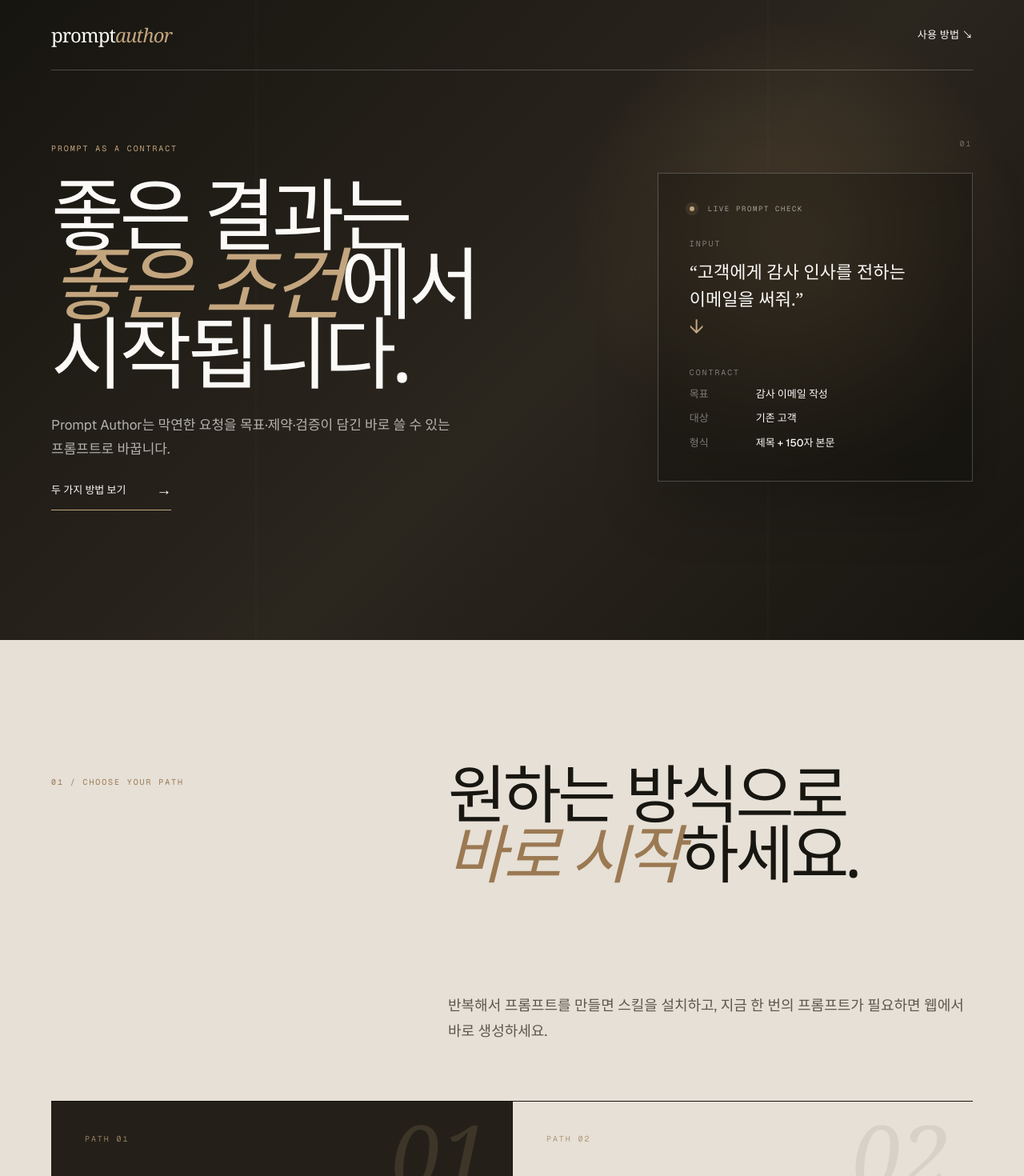
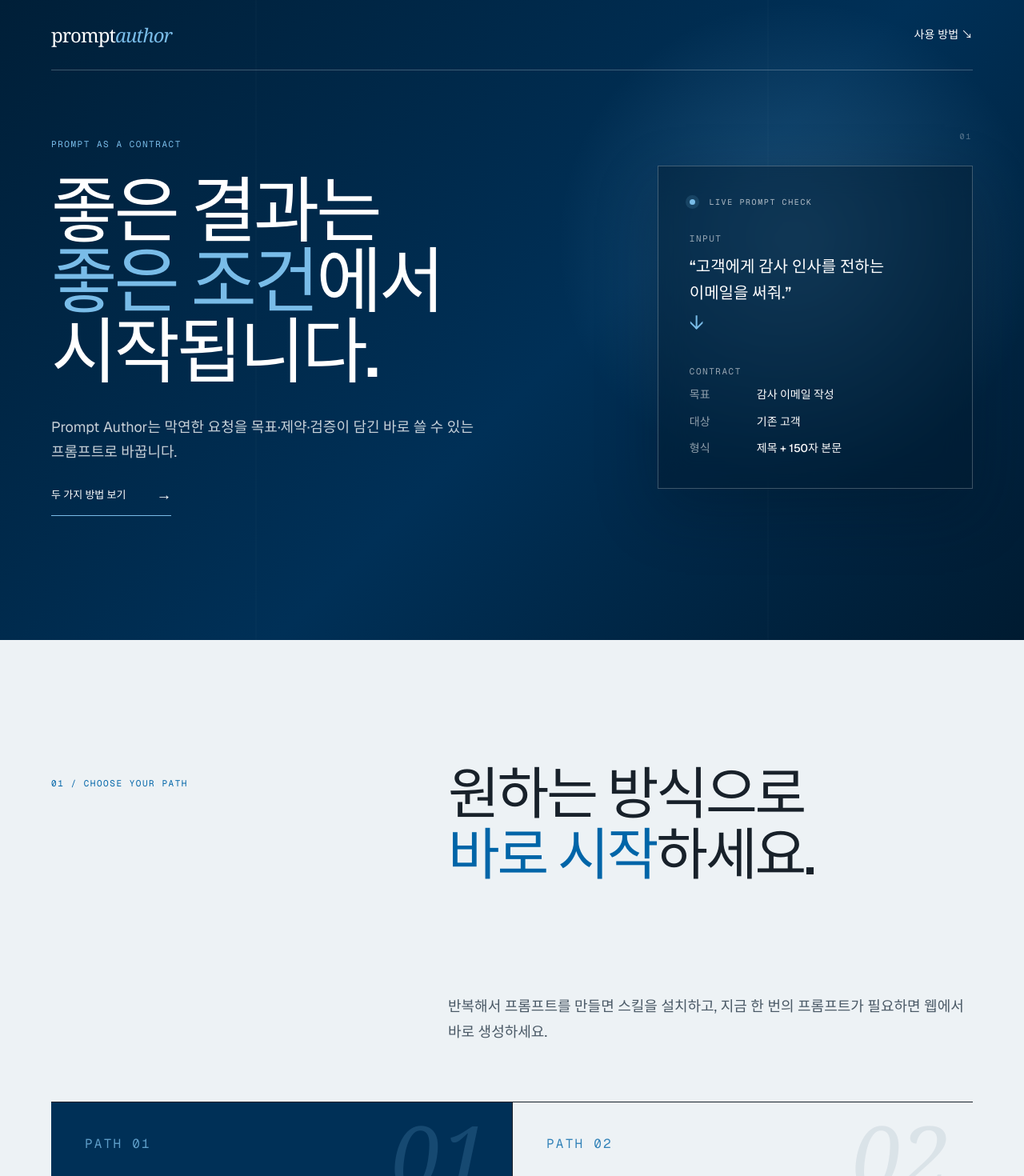
Before and after one commit to jeonys-12/prompt-author-work, a Next.js app in the folder website/: page / in a window 1280 px wide. Shown: the top 1470 px of the page at 80% size. Built offline with nearby package versions, Linux system fonts and the light colour scheme.

Commit message:
Apply Forena blue and improve readability

```diff
--- a/website/app/globals.css
+++ b/website/app/globals.css
@@ -1,57 +1,57 @@
 @import "tailwindcss";
 
-:root { --ink:#181611; --deep:#242019; --paper:#f1eee7; --soft:#e6e0d6; --white:#fbfaf7; --bronze:#9b7953; --bronze-light:#c3a57e; --line:rgba(24,22,17,.22); --line-light:rgba(255,255,255,.22); }
+:root { --ink:#18212a; --deep:#003057; --paper:#f7f8f9; --soft:#edf2f5; --white:#fff; --bronze:#0065a8; --bronze-light:#79bce8; --line:rgba(0,48,87,.2); --line-light:rgba(255,255,255,.24); }
 * { box-sizing:border-box; }
 html { min-height:100%; scroll-behavior:smooth; }
-body { min-height:100vh; margin:0; overflow-y:auto; background:var(--paper); color:var(--ink); font-family:var(--font-geist-sans),Arial,sans-serif; }
+body { min-height:100vh; margin:0; overflow-y:auto; background:var(--paper); color:var(--ink); font:16px/1.65 var(--font-geist-sans),Arial,sans-serif; word-break:keep-all; }
 button,input,textarea,select { font:inherit; } button { cursor:pointer; } a { text-underline-offset:5px; }
-nav,footer { display:flex; justify-content:space-between; align-items:center; font-size:13px; letter-spacing:.02em; }
+nav,footer { display:flex; justify-content:space-between; align-items:center; font-size:14px; letter-spacing:.01em; }
 nav a,footer a { color:inherit; text-decoration:none; }
 .brand { font:24px Georgia,serif; letter-spacing:-.04em; }.brand span { color:var(--bronze-light); font-style:italic; }
-.eyebrow,.section-kicker,.mono { font:10px/1.2 var(--font-geist-mono),ui-monospace,monospace; letter-spacing:.19em; text-transform:uppercase; }
-h1,h2,h3,p { margin-top:0; } h1,h2 { font-family:Georgia,"Times New Roman",serif; font-weight:400; letter-spacing:-.055em; }
+.eyebrow,.section-kicker,.mono { font:11px/1.4 var(--font-geist-mono),ui-monospace,monospace; letter-spacing:.14em; text-transform:uppercase; }
+h1,h2,h3,p { margin-top:0; } h1,h2 { font-family:var(--font-geist-sans),Arial,sans-serif; font-weight:500; letter-spacing:-.045em; }
 
-.hero { position:relative; min-height:100svh; padding:0 clamp(24px,5vw,82px) 70px; overflow:hidden; color:var(--white); background:radial-gradient(circle at 78% 38%,rgba(155,121,83,.28),transparent 25%),linear-gradient(135deg,#171510,#2b261e 55%,#171510); }
+.hero { position:relative; min-height:100svh; padding:0 clamp(24px,5vw,82px) 70px; overflow:hidden; color:var(--white); background:radial-gradient(circle at 78% 38%,rgba(121,188,232,.24),transparent 27%),linear-gradient(135deg,#001f38,#003057 55%,#001b31); }
 .hero::before { content:""; position:absolute; inset:0; pointer-events:none; opacity:.28; background-image:linear-gradient(90deg,transparent calc(25% - 1px),rgba(255,255,255,.1) 25%,transparent calc(25% + 1px),transparent calc(75% - 1px),rgba(255,255,255,.1) 75%,transparent calc(75% + 1px)); }
 .hero nav { position:relative; z-index:2; height:88px; border-bottom:1px solid var(--line-light); }
 .hero-grid { position:relative; z-index:1; max-width:1440px; min-height:calc(100svh - 158px); margin:auto; display:grid; grid-template-columns:1.25fr .75fr; gap:clamp(40px,8vw,120px); align-items:center; }
 .eyebrow { color:var(--bronze-light); margin-bottom:32px; }
-h1 { max-width:920px; margin-bottom:32px; font-size:clamp(60px,7.7vw,126px); line-height:.88; } h1 em,h2 em { color:var(--bronze-light); font-style:italic; }
-.lede { max-width:510px; color:rgba(251,250,247,.67); font-size:17px; line-height:1.8; word-break:keep-all; }
+h1 { max-width:920px; margin-bottom:34px; font-size:clamp(56px,7vw,108px); line-height:.98; } h1 em,h2 em { color:var(--bronze-light); font-style:normal; }
+.lede { max-width:560px; color:rgba(255,255,255,.78); font-size:18px; line-height:1.75; }
 .primary { display:inline-flex; gap:38px; align-items:center; margin-top:22px; border-bottom:1px solid var(--bronze-light); padding-bottom:10px; color:var(--white); font-size:13px; text-decoration:none; transition:.3s; }.primary:hover { gap:50px; color:var(--bronze-light); }.primary span { font-size:19px; }
-.hero-card { position:relative; padding:clamp(26px,3vw,42px); border:1px solid var(--line-light); background:rgba(11,10,8,.3); backdrop-filter:blur(18px); box-shadow:0 28px 70px rgba(0,0,0,.22); }
+.hero-card { position:relative; padding:clamp(28px,3vw,44px); border:1px solid var(--line-light); background:rgba(0,25,45,.42); backdrop-filter:blur(18px); box-shadow:0 28px 70px rgba(0,20,36,.3); }
 .hero-card::before { content:"01"; position:absolute; top:-44px; right:0; color:rgba(255,255,255,.32); font:10px var(--font-geist-mono),monospace; letter-spacing:.18em; }
-.card-top { color:rgba(251,250,247,.58); font:9px var(--font-geist-mono),monospace; letter-spacing:.18em; }.pulse { display:inline-block; width:6px; height:6px; margin-right:10px; border-radius:50%; background:var(--bronze-light); box-shadow:0 0 0 5px rgba(195,165,126,.12); }
-.label { color:rgba(251,250,247,.42); margin:32px 0 11px; }.input-quote { font:22px/1.55 Georgia,serif; word-break:keep-all; }.arrow { color:var(--bronze-light); font-size:25px; }
-.contract-lines { display:grid; grid-template-columns:72px 1fr; gap:11px; font-size:13px; }.contract-lines span { color:rgba(251,250,247,.42); }.contract-lines b { color:var(--white); font-weight:500; }
+.card-top { color:rgba(255,255,255,.68); font:10px var(--font-geist-mono),monospace; letter-spacing:.16em; }.pulse { display:inline-block; width:7px; height:7px; margin-right:10px; border-radius:50%; background:var(--bronze-light); box-shadow:0 0 0 5px rgba(121,188,232,.14); }
+.label { color:rgba(255,255,255,.58); margin:32px 0 11px; }.input-quote { font:500 20px/1.65 var(--font-geist-sans),Arial,sans-serif; }.arrow { color:var(--bronze-light); font-size:25px; }
+.contract-lines { display:grid; grid-template-columns:72px 1fr; gap:12px; font-size:14px; line-height:1.55; }.contract-lines span { color:rgba(255,255,255,.56); }.contract-lines b { color:var(--white); font-weight:500; }
 
 .section { padding:clamp(100px,12vw,180px) clamp(24px,5vw,82px); }.section-kicker { color:var(--bronze); }
 .intro,.paths-heading { max-width:1440px; margin:auto; display:grid; grid-template-columns:.75fr 1.25fr; gap:8vw; align-items:start; }.intro .section-kicker,.paths-heading .section-kicker { padding-top:18px; }
-.intro h2,.intro .section-copy,.paths-heading h2,.paths-heading>p:last-child { grid-column:2; }.intro h2,.paths-heading h2,.how h2,.practice h2 { font-size:clamp(50px,6.2vw,98px); line-height:.95; margin:0 0 34px; }
-.intro h2 em,.paths-heading h2 em,.how h2 em,.practice h2 em { color:var(--bronze); }.section-copy,.paths-heading>p:last-child { max-width:650px; color:#5d574e; font-size:18px; line-height:1.8; word-break:keep-all; }
+.intro h2,.intro .section-copy,.paths-heading h2,.paths-heading>p:last-child { grid-column:2; }.intro h2,.paths-heading h2,.how h2,.practice h2 { font-size:clamp(44px,5.5vw,82px); line-height:1.08; margin:0 0 34px; }
+.intro h2 em,.paths-heading h2 em,.how h2 em,.practice h2 em { color:var(--bronze); }.section-copy,.paths-heading>p:last-child { max-width:680px; color:#4a5966; font-size:18px; line-height:1.8; }
 .paths { background:var(--soft); }.path-cards,.mode-header,.mode-layout,.how,.practice-heading,.workbench { max-width:1440px; margin-left:auto; margin-right:auto; }
 .path-cards { margin-top:70px; display:grid; grid-template-columns:1fr 1fr; border-block:1px solid var(--ink); }.path-card { position:relative; min-height:440px; padding:38px 42px; display:flex; flex-direction:column; overflow:hidden; }.path-card+.path-card { border-left:1px solid var(--ink); }
 .skill-path { background:var(--deep); color:var(--white); }.web-path { color:var(--ink); }.path-card .mono { color:var(--bronze-light); }.web-path .mono { color:var(--bronze); }
-.path-number { position:absolute; right:28px; top:22px; color:rgba(195,165,126,.16); font:italic 110px/.8 Georgia,serif; }.web-path .path-number { color:rgba(24,22,17,.07); }
-.path-card h3 { position:relative; margin:110px 0 22px; font:40px/1.08 Georgia,serif; letter-spacing:-.045em; }.path-card p { max-width:470px; opacity:.7; line-height:1.75; }.path-card a { width:fit-content; margin-top:auto; border-bottom:1px solid; padding-bottom:7px; color:inherit; font-size:13px; text-decoration:none; }.path-card a span { margin-left:28px; }
+.path-number { position:absolute; right:28px; top:22px; color:rgba(121,188,232,.18); font:italic 110px/.8 Georgia,serif; }.web-path .path-number { color:rgba(0,48,87,.08); }
+.path-card h3 { position:relative; margin:110px 0 22px; font:500 36px/1.25 var(--font-geist-sans),Arial,sans-serif; letter-spacing:-.035em; }.path-card p { max-width:500px; opacity:.78; font-size:16px; line-height:1.75; }.path-card a { width:fit-content; margin-top:auto; border-bottom:1px solid; padding-bottom:7px; color:inherit; font-size:14px; text-decoration:none; }.path-card a span { margin-left:28px; }
 
-.mode-section { background:var(--deep); color:var(--white); }.mode-header { margin-bottom:54px; display:flex; align-items:baseline; justify-content:space-between; }.mode-header>p:last-child { color:rgba(251,250,247,.5); }
+.mode-section { background:var(--deep); color:var(--white); }.mode-header { margin-bottom:54px; display:flex; align-items:baseline; justify-content:space-between; }.mode-header>p:last-child { color:rgba(255,255,255,.68); }
 .mode-layout { display:grid; grid-template-columns:.76fr 1.24fr; border-top:1px solid var(--line-light); }.mode-list { border-right:1px solid var(--line-light); }
-.mode-list button { width:100%; padding:21px 20px; display:grid; grid-template-columns:40px 1fr auto 20px; gap:10px; align-items:center; border:0; border-bottom:1px solid var(--line-light); background:transparent; color:var(--white); text-align:left; transition:.25s; }.mode-list button span,.mode-list button small { color:rgba(251,250,247,.42); font-size:11px; }.mode-list button i { color:var(--bronze-light); font-style:normal; opacity:0; }.mode-list button:hover,.mode-list button.active { padding-left:27px; background:rgba(155,121,83,.2); }.mode-list button.active i { opacity:1; }
-.mode-detail { padding:52px clamp(30px,5vw,72px); border-bottom:1px solid var(--line-light); }.detail-tag { color:var(--bronze-light); font:10px var(--font-geist-mono),monospace; letter-spacing:.16em; }.mode-detail h3 { margin:26px 0; font:43px Georgia,serif; letter-spacing:-.045em; }.detail-rule { max-width:680px; color:rgba(251,250,247,.72); font-size:17px; line-height:1.75; }
-.needs { display:flex; gap:9px; flex-wrap:wrap; margin:38px 0; }.needs .label { width:100%; margin:0 0 6px; }.needs span { padding:9px 12px; border:1px solid var(--line-light); color:rgba(251,250,247,.8); font-size:12px; }.example { border-top:1px solid var(--line-light); }.example .label { margin:24px 0 13px; }.example blockquote { margin:0; color:var(--bronze-light); font:19px/1.7 Georgia,serif; }
+.mode-list button { width:100%; padding:22px 20px; display:grid; grid-template-columns:40px 1fr auto 20px; gap:12px; align-items:center; border:0; border-bottom:1px solid var(--line-light); background:transparent; color:var(--white); font-size:14px; text-align:left; transition:.25s; }.mode-list button span,.mode-list button small { color:rgba(255,255,255,.56); font-size:12px; }.mode-list button i { color:var(--bronze-light); font-style:normal; opacity:0; }.mode-list button:hover,.mode-list button.active { padding-left:27px; background:rgba(121,188,232,.14); }.mode-list button.active i { opacity:1; }
+.mode-detail { padding:52px clamp(30px,5vw,72px); border-bottom:1px solid var(--line-light); }.detail-tag { color:var(--bronze-light); font:11px var(--font-geist-mono),monospace; letter-spacing:.14em; }.mode-detail h3 { margin:26px 0; font:500 36px/1.25 var(--font-geist-sans),Arial,sans-serif; letter-spacing:-.035em; }.detail-rule { max-width:720px; color:rgba(255,255,255,.8); font-size:17px; line-height:1.8; }
+.needs { display:flex; gap:9px; flex-wrap:wrap; margin:38px 0; }.needs .label { width:100%; margin:0 0 6px; }.needs span { padding:9px 12px; border:1px solid var(--line-light); color:rgba(255,255,255,.84); font-size:13px; }.example { border-top:1px solid var(--line-light); }.example .label { margin:24px 0 13px; }.example blockquote { margin:0; color:#d9effc; font:400 17px/1.8 var(--font-geist-sans),Arial,sans-serif; }
 
-.flow { margin-top:75px; display:grid; grid-template-columns:repeat(4,1fr); border-block:1px solid var(--ink); }.flow div { min-height:220px; padding:26px 26px 20px 0; border-right:1px solid var(--ink); }.flow div+div { padding-left:26px; }.flow div:last-child { border:0; }.flow span { color:var(--bronze); font:10px var(--font-geist-mono),monospace; }.flow h3 { margin:66px 0 10px; font:22px Georgia,serif; }.flow p { color:#6a645b; font-size:13px; line-height:1.6; }
-.how aside { margin-top:48px; padding:20px 0 20px 28px; display:grid; grid-template-columns:190px 1fr; gap:30px; border-left:2px solid var(--bronze); line-height:1.7; }.how aside span { color:#5d574e; }
+.flow { margin-top:75px; display:grid; grid-template-columns:repeat(4,1fr); border-block:1px solid var(--ink); }.flow div { min-height:220px; padding:26px 26px 20px 0; border-right:1px solid var(--ink); }.flow div+div { padding-left:26px; }.flow div:last-child { border:0; }.flow span { color:var(--bronze); font:11px var(--font-geist-mono),monospace; }.flow h3 { margin:66px 0 10px; font:600 20px/1.4 var(--font-geist-sans),Arial,sans-serif; }.flow p { color:#536473; font-size:15px; line-height:1.7; }
+.how aside { margin-top:48px; padding:20px 0 20px 28px; display:grid; grid-template-columns:190px 1fr; gap:30px; border-left:2px solid var(--bronze); line-height:1.75; }.how aside span { color:#4a5966; }
 
-.practice { background:var(--soft); }.practice-heading>p:last-child { max-width:540px; color:#5d574e; line-height:1.8; }.workbench { margin-top:70px; display:grid; grid-template-columns:1fr 1fr; border:1px solid var(--ink); scroll-margin-top:24px; box-shadow:0 28px 80px rgba(43,35,25,.12); }
-.form-panel { padding:clamp(28px,4vw,52px); background:var(--white); }.form-panel label { display:block; margin-bottom:19px; font-size:12px; font-weight:600; }.form-panel input,.form-panel textarea,.form-panel select { width:100%; display:block; margin-top:9px; padding:12px 2px; border:0; border-bottom:1px solid #aaa298; border-radius:0; outline:0; background:transparent; color:var(--ink); font-size:14px; font-weight:400; }.form-panel input:focus,.form-panel textarea:focus { border-color:var(--bronze); box-shadow:0 1px var(--bronze); }.form-panel textarea { resize:vertical; }
+.practice { background:var(--soft); }.practice-heading>p:last-child { max-width:580px; color:#4a5966; font-size:17px; line-height:1.8; }.workbench { margin-top:70px; display:grid; grid-template-columns:1fr 1fr; border:1px solid var(--ink); scroll-margin-top:24px; box-shadow:0 28px 80px rgba(0,48,87,.12); }
+.form-panel { padding:clamp(28px,4vw,52px); background:var(--white); }.form-panel label { display:block; margin-bottom:22px; font-size:14px; font-weight:600; line-height:1.5; }.form-panel input,.form-panel textarea,.form-panel select { width:100%; display:block; margin-top:9px; padding:13px 2px; border:0; border-bottom:1px solid #92a3b0; border-radius:0; outline:0; background:transparent; color:var(--ink); font-size:15px; line-height:1.6; font-weight:400; }.form-panel input:focus,.form-panel textarea:focus { border-color:var(--bronze); box-shadow:0 1px var(--bronze); }.form-panel textarea { resize:vertical; }
 .ghost { margin-top:10px; padding:13px 17px; border:1px solid var(--ink); background:transparent; font-size:12px; }.ghost span { margin-left:26px; }
-.output-panel { min-height:540px; padding:clamp(28px,4vw,52px); display:flex; flex-direction:column; background:var(--deep); color:var(--white); }.output-top { display:flex; justify-content:space-between; align-items:center; }.output-top button { padding:9px 13px; border:1px solid var(--bronze-light); background:transparent; color:var(--bronze-light); font-size:11px; }.output-panel pre { margin:46px 0 auto; white-space:pre-wrap; color:rgba(251,250,247,.88); font:14px/1.8 var(--font-geist-mono),monospace; }.output-note { padding-top:18px; border-top:1px solid var(--line-light); color:rgba(251,250,247,.45); font-size:12px; }
-.reference-help { margin:5px 0 15px; color:#686158; font-size:12px; line-height:1.65; }.reference-help a { color:var(--bronze); font-weight:600; }.file-status { margin:-8px 0 14px; color:#745b3e; font-size:12px; font-weight:600; }.form-panel .verification-option { display:flex; align-items:center; gap:9px; font-weight:500; }.form-panel .verification-option input { width:auto; margin:0; accent-color:var(--bronze); }
-.mode-choices { display:flex; flex-wrap:wrap; gap:7px; margin-bottom:26px; }.mode-choices button { padding:8px 11px; border:1px solid #b6afa5; background:transparent; font-size:11px; }.mode-choices button.active { border-color:var(--deep); background:var(--deep); color:var(--white); }
-footer { padding:42px clamp(24px,5vw,82px); border-top:1px solid var(--line-light); background:#12110e; color:var(--white); } footer p { margin:0; color:rgba(251,250,247,.42); font:italic 14px Georgia,serif; }
+.output-panel { min-height:540px; padding:clamp(28px,4vw,52px); display:flex; flex-direction:column; background:var(--deep); color:var(--white); }.output-top { display:flex; justify-content:space-between; align-items:center; }.output-top button { padding:10px 14px; border:1px solid var(--bronze-light); background:var(--bronze-light); color:#002a4c; font-size:13px; font-weight:600; }.output-panel pre { margin:46px 0 auto; white-space:pre-wrap; color:rgba(255,255,255,.92); font:15px/1.85 var(--font-geist-mono),monospace; }.output-note { padding-top:18px; border-top:1px solid var(--line-light); color:rgba(255,255,255,.62); font-size:13px; line-height:1.6; }
+.reference-help { margin:5px 0 15px; color:#536473; font-size:13px; line-height:1.7; }.reference-help a { color:var(--bronze); font-weight:600; }.file-status { margin:-8px 0 14px; color:#00558f; font-size:13px; font-weight:600; }.form-panel .verification-option { display:flex; align-items:center; gap:9px; font-weight:500; }.form-panel .verification-option input { width:auto; margin:0; accent-color:var(--bronze); }
+.mode-choices { display:flex; flex-wrap:wrap; gap:7px; margin-bottom:26px; }.mode-choices button { padding:9px 12px; border:1px solid #9badba; background:transparent; font-size:12px; }.mode-choices button.active { border-color:var(--deep); background:var(--deep); color:var(--white); }
+footer { padding:42px clamp(24px,5vw,82px); border-top:1px solid var(--line-light); background:#001f38; color:var(--white); } footer p { margin:0; color:rgba(255,255,255,.62); font-size:14px; }
 
 @media (max-width:900px) { .hero-grid,.mode-layout,.workbench,.path-cards,.intro,.paths-heading { grid-template-columns:1fr; }.hero-grid { padding-top:80px; padding-bottom:40px; }.hero-card { margin-top:30px; }.intro h2,.intro .section-copy,.paths-heading h2,.paths-heading>p:last-child { grid-column:1; }.intro .section-kicker,.paths-heading .section-kicker { padding-top:0; }.path-card+.path-card { border-left:0; border-top:1px solid var(--ink); }.path-card { min-height:360px; }.mode-list { border-right:0; }.mode-list button { grid-template-columns:32px 1fr auto 20px; }.mode-list button small { display:none; }.mode-detail { padding:42px 22px; }.mode-header { display:block; }.flow { grid-template-columns:1fr 1fr; }.flow div:nth-child(2) { border-right:0; }.flow div:nth-child(n+3) { border-top:1px solid var(--ink); }.how aside { grid-template-columns:1fr; gap:8px; } }
-@media (max-width:560px) { .hero nav { height:72px; }.hero-grid { min-height:calc(100svh - 142px); } h1 { font-size:clamp(52px,16vw,76px); }.section { padding-top:90px; padding-bottom:90px; }.path-card { padding:28px 24px; }.path-card h3 { font-size:34px; }.flow { grid-template-columns:1fr; }.flow div,.flow div+div { min-height:160px; padding:22px 0; border-right:0; border-top:1px solid var(--ink); }.flow div:first-child { border-top:0; }.flow h3 { margin-top:38px; } footer { gap:18px; flex-wrap:wrap; } }
+@media (max-width:560px) { .hero nav { height:72px; }.hero-grid { min-height:calc(100svh - 142px); } h1 { font-size:clamp(46px,13vw,64px); line-height:1.05; }.lede { font-size:16px; }.section { padding-top:90px; padding-bottom:90px; }.path-card { padding:28px 24px; }.path-card h3 { font-size:30px; }.flow { grid-template-columns:1fr; }.flow div,.flow div+div { min-height:160px; padding:22px 0; border-right:0; border-top:1px solid var(--ink); }.flow div:first-child { border-top:0; }.flow h3 { margin-top:38px; } footer { gap:18px; flex-wrap:wrap; } }
 @media (prefers-reduced-motion:reduce) { html { scroll-behavior:auto; } *,*::before,*::after { transition-duration:.01ms!important; } }
```
